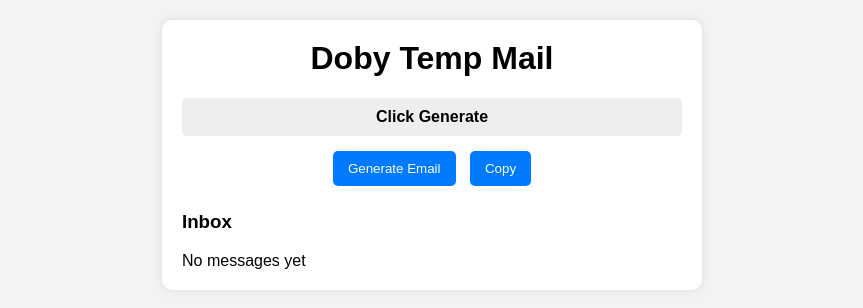
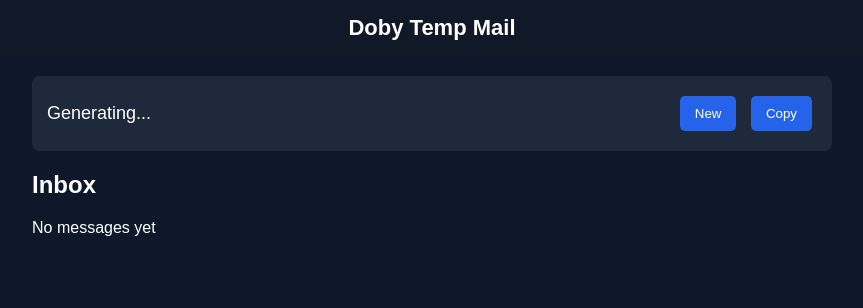
Before and after one commit to osamaomar123/Doby-Temp-Mail, a plain HTML site: page index.html in a window 1280 px wide. Shown: the whole page, without its empty margins (208-1071 px from the left). Drawn offline with Linux system fonts and the light colour scheme; no server answers.

Commit message:
Add files via upload

```diff
--- a/index.html
+++ b/index.html
@@ -1,71 +1,77 @@
 <!DOCTYPE html>
 <html lang="en">
 <head>
+
 <meta charset="UTF-8">
-<meta name="viewport" content="width=device-width, initial-scale=1.0">
+<meta name="viewport" content="width=device-width, initial-scale=1">
+
 <title>Doby Temp Mail</title>
 
 <style>
 
 body{
 font-family:Arial;
-background:#f3f3f3;
+background:#0f172a;
 margin:0;
-padding:20px;
+color:white;
+}
+
+.header{
+background:#111827;
+padding:15px;
+font-size:22px;
 text-align:center;
+font-weight:bold;
 }
 
 .container{
-max-width:500px;
+max-width:800px;
 margin:auto;
-background:white;
 padding:20px;
-border-radius:10px;
-box-shadow:0 0 10px rgba(0,0,0,0.1);
-text-align:center;
 }
 
-h1{
-margin-top:0;
+.emailbox{
+background:#1e293b;
+padding:15px;
+border-radius:8px;
+display:flex;
+justify-content:space-between;
+align-items:center;
+flex-wrap:wrap;
 }
 
 .email{
-background:#eee;
-padding:10px;
-border-radius:5px;
+font-size:18px;
 word-break:break-all;
-margin:10px 0;
-font-weight:bold;
 }
 
-button{
+.buttons button{
+margin:5px;
 padding:10px 15px;
-margin:5px;
 border:none;
-background:#007bff;
+border-radius:5px;
+background:#2563eb;
 color:white;
-border-radius:5px;
 cursor:pointer;
 }
 
 .inbox{
 margin-top:20px;
-text-align:left;
 }
 
 .message{
-border:1px solid #ddd;
+background:#1e293b;
+margin-top:10px;
 padding:10px;
-border-radius:5px;
-margin-top:10px;
+border-radius:6px;
 cursor:pointer;
 }
 
 .mailbody{
 margin-top:10px;
-background:#fafafa;
+background:#020617;
 padding:10px;
-border-radius:5px;
+border-radius:6px;
 display:none;
 }
 
@@ -75,20 +81,34 @@ display:none;
 
 <body>
 
+<div class="header">
+Doby Temp Mail
+</div>
+
 <div class="container">
 
-<h1>Doby Temp Mail</h1>
+<div class="emailbox">
 
-<div class="email" id="email">Click Generate</div>
+<div class="email" id="email">
+Generating...
+</div>
 
-<button onclick="createEmail()">Generate Email</button>
+<div class="buttons">
+
+<button onclick="createEmail()">New</button>
 <button onclick="copyEmail()">Copy</button>
+
+</div>
+
+</div>
 
 <div class="inbox">
 
-<h3>Inbox</h3>
+<h2>Inbox</h2>
 
-<div id="messages">No messages yet</div>
+<div id="messages">
+No messages yet
+</div>
 
 </div>
 
@@ -96,9 +116,16 @@ display:none;
 
 <script>
 
-let token=""
-let email=""
+let token=localStorage.getItem("token")
+let email=localStorage.getItem("email")
 let password="12345678"
+
+if(email){
+document.getElementById("email").innerText=email
+loadMessages()
+}else{
+createEmail()
+}
 
 async function createEmail(){
 
@@ -135,11 +162,16 @@ let tokenData=await tokenRes.json()
 
 token=tokenData.token
 
+localStorage.setItem("token",token)
+localStorage.setItem("email",email)
+
 loadMessages()
 
 }
 
 async function loadMessages(){
+
+if(!token) return
 
 let res=await fetch("https://api.mail.tm/messages",{
 headers:{
@@ -162,9 +194,12 @@ data["hydra:member"].forEach(msg=>{
 
 box.innerHTML+=`
 <div class="message" onclick="readMail('${msg.id}')">
+
 <b>From:</b> ${msg.from.address}<br>
 <b>Subject:</b> ${msg.subject}
+
 <div id="mail-${msg.id}" class="mailbody"></div>
+
 </div>
 `
 
@@ -199,11 +234,7 @@ alert("Email copied")
 }
 
 setInterval(()=>{
-
-if(token){
 loadMessages()
-}
-
 },5000)
 
 </script>
```
